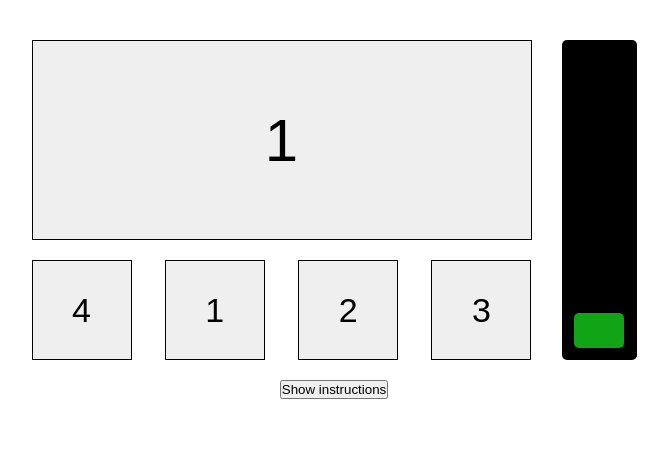
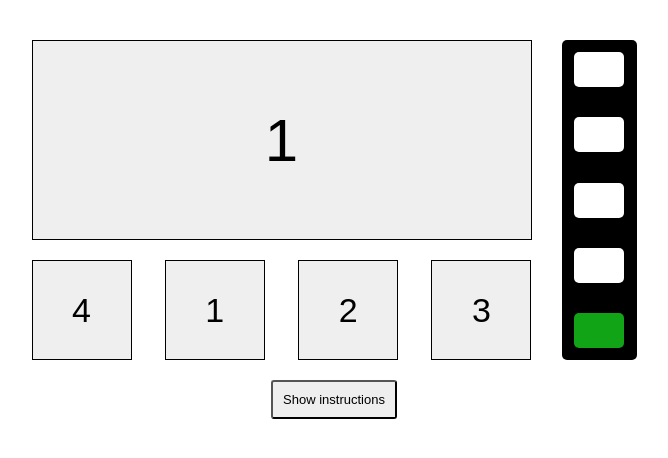
Before and after one commit to Zevgon/memory, a React app: page / in a window 1280 px wide. Both pictures are taken after a click on the button "Start". Shown: the top 458 px of the page, without its empty margins (306-974 px from the left). Built offline with nearby package versions, Linux system fonts and the light colour scheme.

Commit message:
Improve styling

```diff
--- a/App.jsx
+++ b/App.jsx
@@ -63,16 +63,16 @@ export default class App extends Component {
     });
   }
 
-  checkStage1(clickedNumber) {
+  checkStage1(clickedNumber, idx) {
     switch (this.state.curNumber) {
       case 1:
-        return clickedNumber === 2;
+        return idx === 1;
       case 2:
-        return clickedNumber === 2;
+        return idx === 1;
       case 3:
-        return clickedNumber === 3;
+        return idx === 2;
       case 4:
-        return clickedNumber === 4;
+        return idx === 3;
       default:
         return false;
     }
@@ -223,7 +223,10 @@ export default class App extends Component {
             </div>
           </button>
         }
-        <button onClick={this.toggleInstructions}>
+        <button
+          onClick={this.toggleInstructions}
+          className="instructions-btn"
+        >
           {this.state.showInstructions ? 'Hide instructions' : 'Show instructions'}
         </button>
         {this.state.showInstructions &&
--- a/master.css
+++ b/master.css
@@ -93,7 +93,7 @@ button {
   height: 20px;
 }
 
-.on {
+.light.on {
   background-color: #11a417;
 }
 
@@ -114,4 +114,12 @@ button {
   border-radius: 5px;
   width: 50px;
   height: 35px;
+  background-color: white;
 }
+
+.instructions-btn {
+  padding: 10px;
+  font-size: 13px;
+  border-radius: 3px;
+  background-color: #eee;
+}
```
